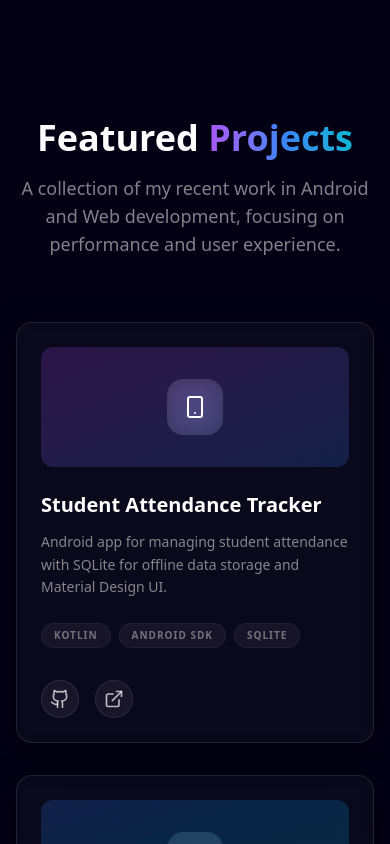
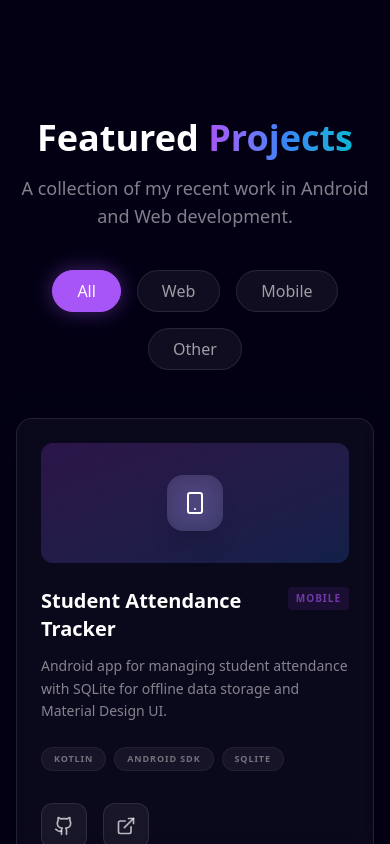
Before and after one commit to vedant020504/Protfolio, a Next.js app: page / in a window 390 px wide. Shown: the part 2360-3204 px from the top of the page. Built offline with nearby package versions, Linux system fonts and the light colour scheme.

Commit message:
feat: enhance all portfolio sections with animations and functionality

```diff
--- a/src/components/sections/AboutSkills.tsx
+++ b/src/components/sections/AboutSkills.tsx
@@ -6,12 +6,12 @@ import { GlassCard } from "../ui/GlassCard";
 import { Code2, Cpu, Globe, Layout, Palette, Terminal } from "lucide-react";
 
 const skills = [
-    { name: "Java (DSA)", level: 90, icon: <Code2 className="w-5 h-5" /> },
-    { name: "Kotlin / Android SDK", level: 85, icon: <Cpu className="w-5 h-5" /> },
-    { name: "React / Next.js", level: 80, icon: <Layout className="w-5 h-5" /> },
-    { name: "SQL / Firebase", level: 75, icon: <Terminal className="w-5 h-5" /> },
-    { name: "Tailwind / CSS", level: 90, icon: <Palette className="w-5 h-5" /> },
-    { name: "Full Stack Dev", level: 70, icon: <Globe className="w-5 h-5" /> },
+    { name: "Java (DSA)", level: 90, icon: <Code2 className="w-5 h-5" />, category: "Core" },
+    { name: "Kotlin / Android SDK", level: 85, icon: <Cpu className="w-5 h-5" />, category: "Mobile" },
+    { name: "React / Next.js", level: 80, icon: <Layout className="w-5 h-5" />, category: "Web" },
+    { name: "SQL / Firebase", level: 75, icon: <Terminal className="w-5 h-5" />, category: "Backend" },
+    { name: "Tailwind / CSS", level: 95, icon: <Palette className="w-5 h-5" />, category: "Design" },
+    { name: "Full Stack Dev", level: 70, icon: <Globe className="w-5 h-5" />, category: "Web" },
 ];
 
 export const AboutAndSkills = () => {
@@ -35,18 +35,22 @@ export const AboutAndSkills = () => {
                                 development, exploring the power of React and Next.js.
                             </p>
                             <div className="pt-4 grid grid-cols-2 gap-4">
-                                <GlassCard className="p-5 flex items-center gap-3" hoverGlow={false}>
-                                    <div className="w-10 h-10 rounded-full bg-primary/20 flex items-center justify-center text-primary border border-primary/20">
+                                <motion.div whileHover={{ scale: 1.05 }} whileTap={{ scale: 0.95 }}>
+                                    <GlassCard className="p-5 flex items-center gap-3 group transition-all duration-300 hover:border-primary/50" hoverGlow={true}>
+                                        <div className="w-10 h-10 rounded-full bg-primary/20 flex items-center justify-center text-primary border border-primary/20 group-hover:scale-110 transition-transform">
                                             <span className="font-bold">2+</span>
                                         </div>
                                         <span className="text-xs font-semibold uppercase tracking-widest">Years of Learning</span>
                                     </GlassCard>
-                                <GlassCard className="p-5 flex items-center gap-3" hoverGlow={false}>
-                                    <div className="w-10 h-10 rounded-full bg-secondary/20 flex items-center justify-center text-secondary border border-secondary/20">
+                                </motion.div>
+                                <motion.div whileHover={{ scale: 1.05 }} whileTap={{ scale: 0.95 }}>
+                                    <GlassCard className="p-5 flex items-center gap-3 group transition-all duration-300 hover:border-secondary/50" hoverGlow={true}>
+                                        <div className="w-10 h-10 rounded-full bg-secondary/20 flex items-center justify-center text-secondary border border-secondary/20 group-hover:scale-110 transition-transform">
                                             <span className="font-bold">10+</span>
                                         </div>
                                         <span className="text-xs font-semibold uppercase tracking-wider">Projects Made</span>
                                     </GlassCard>
+                                </motion.div>
                             </div>
                         </div>
                     </div>
--- a/src/components/sections/Projects.tsx
+++ b/src/components/sections/Projects.tsx
@@ -3,8 +3,10 @@
 import { Reveal, StaggerContainer, StaggerItem } from "../ui/Reveal";
 import { motion } from "framer-motion";
 import { GlassCard } from "../ui/GlassCard";
-import { Github, ExternalLink, Smartphone, Database, Music } from "lucide-react";
+import { Github, ExternalLink, Smartphone, Database, Music, Layout, Code, Monitor } from "lucide-react";
 import Image from "next/image";
+import { useState } from "react";
+import { AnimatePresence } from "framer-motion";
 
 const projects = [
     {
@@ -14,6 +16,7 @@ const projects = [
         icon: <Smartphone className="w-6 h-6" />,
         link: "#",
         github: "#",
+        category: "Mobile",
         color: "from-purple-500/20 to-blue-500/20"
     },
     {
@@ -23,6 +26,7 @@ const projects = [
         icon: <Database className="w-6 h-6" />,
         link: "#",
         github: "#",
+        category: "Mobile",
         color: "from-blue-500/20 to-cyan-500/20"
     },
     {
@@ -32,40 +36,92 @@ const projects = [
         icon: <Music className="w-6 h-6" />,
         link: "#",
         github: "#",
+        category: "Mobile",
         color: "from-cyan-500/20 to-purple-500/20"
+    },
+    {
+        title: "Portfolio Website",
+        description: "Modern portfolio with glassmorphism, advanced animations, and responsive design.",
+        tech: ["Next.js", "React", "Tailwind", "Framer Motion"],
+        icon: <Layout className="w-6 h-6" />,
+        link: "#",
+        github: "#",
+        category: "Web",
+        color: "from-purple-500/20 to-secondary/20"
     }
 ];
 
+const categories = ["All", "Web", "Mobile", "Other"];
+
 export const Projects = () => {
+    const [activeCategory, setActiveCategory] = useState("All");
+
+    const filteredProjects = projects.filter(project =>
+        activeCategory === "All" || project.category === activeCategory
+    );
+
     return (
         <section id="projects" className="py-24 px-4 bg-background relative">
             <div className="max-w-6xl mx-auto">
                 <Reveal>
-                    <div className="text-center mb-16">
+                    <div className="text-center mb-10">
                         <h2 className="text-4xl md:text-6xl font-display font-bold mb-4">
                             Featured <span className="text-gradient">Projects</span>
                         </h2>
-                        <p className="text-white/50 text-lg mx-auto max-w-2xl">
-                            A collection of my recent work in Android and Web development, focusing on performance and user experience.
+                        <p className="text-white/50 text-lg mx-auto max-w-2xl mb-8">
+                            A collection of my recent work in Android and Web development.
                         </p>
                     </div>
                 </Reveal>
 
-                <StaggerContainer>
-                    <div className="grid md:grid-cols-3 gap-8">
-                        {projects.map((project, index) => (
-                            <StaggerItem key={index}>
-                                <GlassCard className="h-full flex flex-col group overflow-hidden border-white/5">
+                {/* Filter Buttons */}
+                <Reveal delay={0.2}>
+                    <div className="flex flex-wrap justify-center gap-4 mb-12">
+                        {categories.map((cat) => (
+                            <button
+                                key={cat}
+                                onClick={() => setActiveCategory(cat)}
+                                className={`px-6 py-2 rounded-full border transition-all duration-300 font-medium ${activeCategory === cat
+                                        ? "bg-primary border-primary text-white shadow-[0_0_20px_rgba(168,85,247,0.4)]"
+                                        : "bg-white/5 border-white/10 text-white/60 hover:border-white/20"
+                                    }`}
+                            >
+                                {cat}
+                            </button>
+                        ))}
+                    </div>
+                </Reveal>
+
+                <motion.div
+                    layout
+                    className="grid md:grid-cols-2 lg:grid-cols-3 gap-8"
+                >
+                    <AnimatePresence mode="popLayout">
+                        {filteredProjects.map((project, index) => (
+                            <motion.div
+                                key={project.title}
+                                layout
+                                initial={{ opacity: 0, scale: 0.9 }}
+                                animate={{ opacity: 1, scale: 1 }}
+                                exit={{ opacity: 0, scale: 0.9 }}
+                                transition={{ duration: 0.4 }}
+                            >
+                                <GlassCard className="h-full flex flex-col group overflow-hidden border-white/5 p-6 hover:border-primary/50 transition-all duration-500">
                                     <div className={`p-8 rounded-xl bg-gradient-to-br ${project.color} mb-6 flex items-center justify-center group-hover:scale-105 transition-transform duration-500 relative`}>
-                                        <div className="p-4 rounded-2xl bg-white/10 backdrop-blur-md text-white z-10">
+                                        <div className="p-4 rounded-2xl bg-white/10 backdrop-blur-md text-white z-10 shadow-xl group-hover:rotate-6 transition-transform">
                                             {project.icon}
                                         </div>
                                         <div className="absolute inset-0 bg-primary/20 opacity-0 group-hover:opacity-100 blur-2xl transition-opacity duration-500" />
                                     </div>
 
-                                    <h3 className="text-xl font-display font-bold mb-3 text-white group-hover:text-primary transition-colors">
-                                        {project.title}
-                                    </h3>
+                                    <div className="flex justify-between items-start mb-3">
+                                        <h3 className="text-xl font-display font-bold text-white group-hover:text-primary transition-colors">
+                                            {project.title}
+                                        </h3>
+                                        <span className="text-[10px] font-bold text-primary/60 uppercase tracking-widest bg-primary/10 px-2 py-1 rounded">
+                                            {project.category}
+                                        </span>
+                                    </div>
 
                                     <p className="text-white/50 text-sm mb-6 flex-grow leading-relaxed">
                                         {project.description}
@@ -73,7 +129,7 @@ export const Projects = () => {
 
                                     <div className="flex flex-wrap gap-2 mb-8">
                                         {project.tech.map((t, i) => (
-                                            <span key={i} className="px-3 py-1 rounded-full bg-white/5 text-[10px] font-bold text-white/40 uppercase tracking-widest border border-white/5">
+                                            <span key={i} className="px-3 py-1 rounded-full bg-white/5 text-[9px] font-bold text-white/40 uppercase tracking-widest border border-white/5">
                                                 {t}
                                             </span>
                                         ))}
@@ -82,24 +138,26 @@ export const Projects = () => {
                                     <div className="flex items-center gap-4 mt-auto">
                                         <motion.a
                                             whileHover={{ y: -3, scale: 1.1 }}
+                                            whileTap={{ scale: 0.9 }}
                                             href={project.github}
-                                            className="p-2 rounded-full glass hover:bg-primary transition-colors text-white/70 hover:text-white"
+                                            className="p-3 rounded-xl glass hover:bg-primary transition-colors text-white/70 hover:text-white"
                                         >
                                             <Github className="w-5 h-5" />
                                         </motion.a>
                                         <motion.a
                                             whileHover={{ y: -3, scale: 1.1 }}
+                                            whileTap={{ scale: 0.9 }}
                                             href={project.link}
-                                            className="p-2 rounded-full glass hover:bg-secondary transition-colors text-white/70 hover:text-white"
+                                            className="p-3 rounded-xl glass hover:bg-secondary transition-colors text-white/70 hover:text-white"
                                         >
                                             <ExternalLink className="w-5 h-5" />
                                         </motion.a>
                                     </div>
                                 </GlassCard>
-                            </StaggerItem>
+                            </motion.div>
                         ))}
-                    </div>
-                </StaggerContainer>
+                    </AnimatePresence>
+                </motion.div>
             </div>
         </section>
     );
```
Also changed, not shown: src/app/globals.css (+24 -4 lines), src/components/sections/Contact.tsx (+39 -22 lines), src/components/sections/EducationCertifications.tsx (+36 -15 lines). Lines whose indentation alone changed are shown as unchanged.
